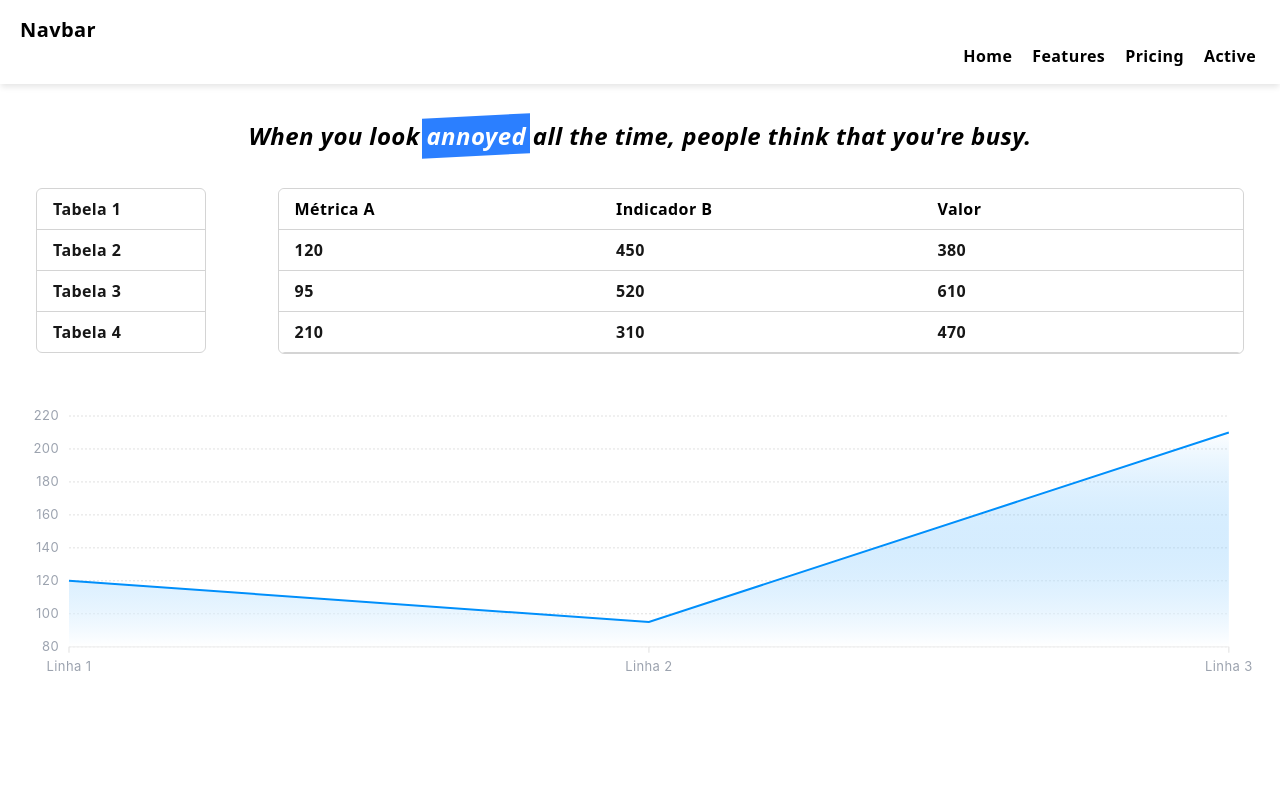
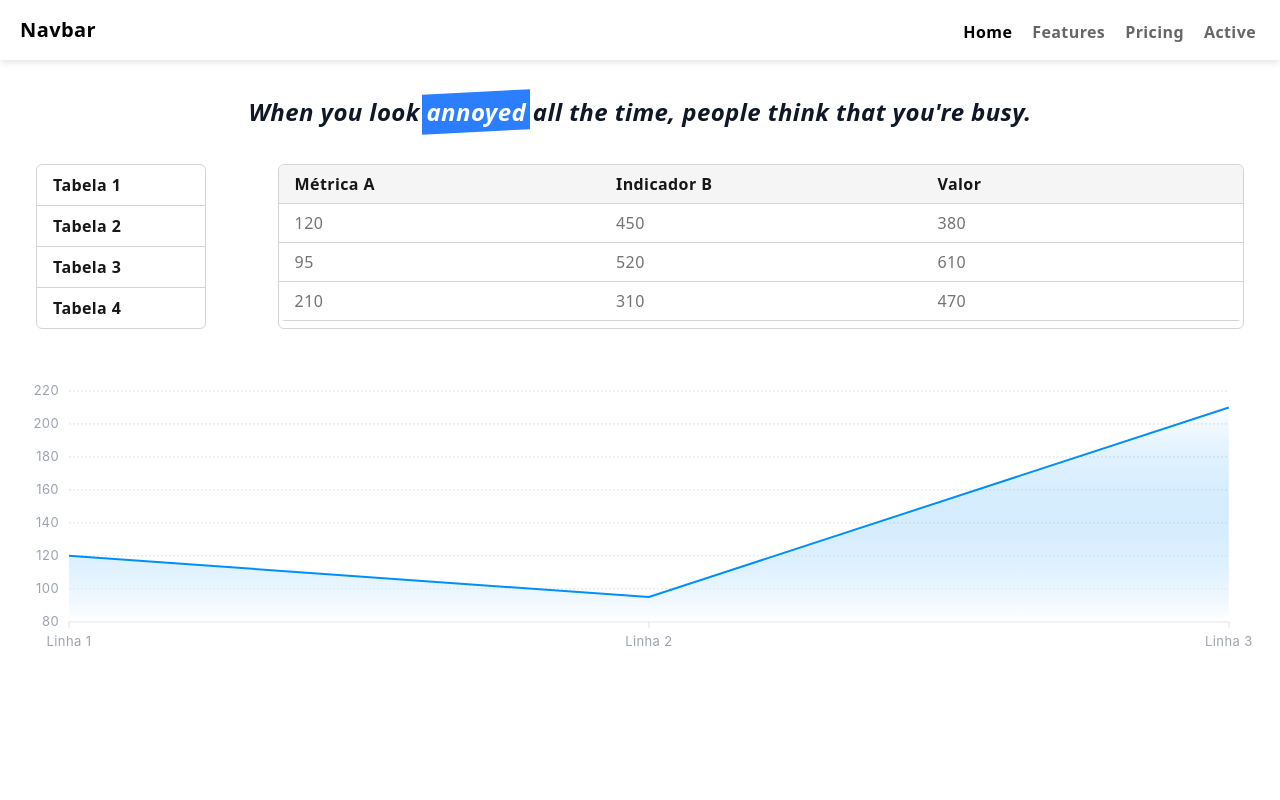
Before and after one commit to NicollyEising/TailwindDashboard, a plain HTML site: page index.html in a window 1280 px wide. Shown: the top 800 px of the page. Drawn offline with nearby package versions, Linux system fonts and the light colour scheme.

Commit message:
correção de erros na navbar

```diff
--- a/index.html
+++ b/index.html
@@ -1,4 +1,3 @@
-<!doctype html>
 <html>
     <head>
         <meta charset="UTF-8" />
@@ -8,23 +7,6 @@
         <script defer src="script.js"></script>
         <title>Dashboard</title>
       </head>
-
-      <style>
-        html.dark, body.dark {
-          background-color: white !important;
-          color: black !important;
-        }
-        .dark\:bg-neutral-700,
-        .dark\:bg-neutral-800,
-        .dark\:bg-neutral-900 {
-          background-color: white !important;
-        }
-        .dark\:text-white,
-        .dark\:text-neutral-300,
-        .dark\:text-white\/60 {
-          color: black !important;
-        }
-      </style>
   <body class="font-semibold tracking-wide text-neutral-500">
 
     <nav
@@ -60,11 +42,14 @@
 
             <!-- Collapsible navbar container -->
             <div
+            class="!visible mt-2 hidden flex-grow basis-[100%] items-center lg:mt-0 lg:!flex lg:basis-auto"
             id="navbarSupportedContent2"
-            data-twe-collapse-item
-            class="hidden flex-col items-start mt-2 w-full lg:flex lg:flex-row lg:items-center lg:mt-0">
-            <ul class="list-none flex flex-col text-left w-full lg:flex-row lg:ml-auto lg:w-auto" data-twe-navbar-nav-ref>
-             <!-- Home link -->
+            data-twe-collapse-item>
+            <!-- Left links -->
+            <ul
+            class="list-style-none flex flex-col ps-0 lg:mt-1 lg:flex-row lg:ml-auto"
+            data-twe-navbar-nav-ref>
+                <!-- Home link -->
                 <li
                 class="my-4 ps-2 lg:my-0 lg:pe-1 lg:ps-2"
                 data-twe-nav-item-ref>
```
